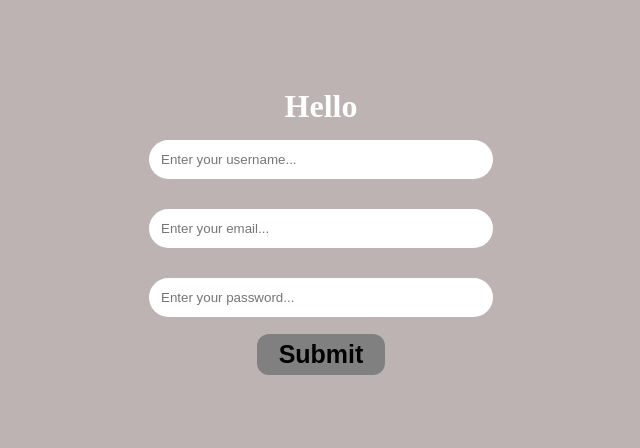
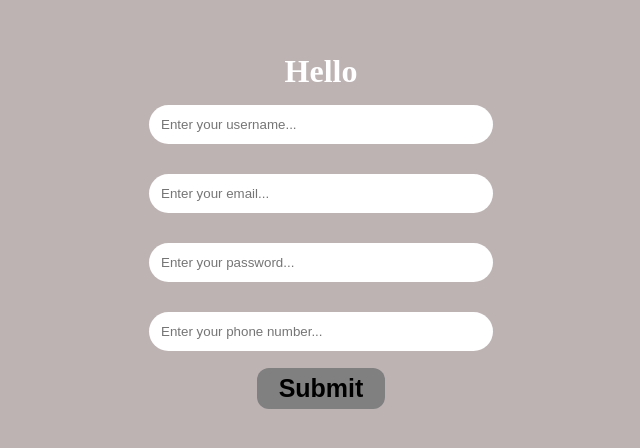
Before and after one commit to Abhishek-389/React-Test-App, a React (Create React App) app: page / in a window 1280 px wide. Shown: the part 168-616 px from the top of the page, without its empty margins (319-959 px from the left). Built offline with nearby package versions, Linux system fonts and the light colour scheme.

Commit message:
Added the two more field

```diff
--- a/src/App.js
+++ b/src/App.js
@@ -4,6 +4,7 @@ function App() {
   const [userDetail, setUserDetail] = useState({
     userName: "",
     userPassword: "",
+    userPhone: "",
     userEmail: "",
   });
   return (
@@ -13,6 +14,7 @@ function App() {
           Hello <span id="user"></span>
         </h1>
         <h3 id="userEmail"></h3>
+        <h3 id="userPhone"></h3>
         <input
           value={userDetail.userName}
           onChange={(event) =>
@@ -52,12 +54,28 @@ function App() {
           type="password"
           name="userPassword"
         />
+        <input
+          value={userDetail.userPhone}
+          onChange={(event) =>
+            setUserDetail({
+              userName: userDetail.userName,
+              userPassword: userDetail.userPassword,
+              userEmail: userDetail.userEmail,
+              userPhone: event.target.value,
+            })
+          }
+          placeholder="Enter your phone number..."
+          // type="number"
+          name="userPhone"
+        />
         <button
           onClick={(event) => {
             event.preventDefault();
             document.getElementById("user").innerHTML = userDetail.userName;
             document.getElementById("userEmail").innerHTML =
               userDetail.userEmail;
+            document.getElementById("userPhone").innerHTML =
+              userDetail.userPhone;
           }}
         >
           Submit
```
